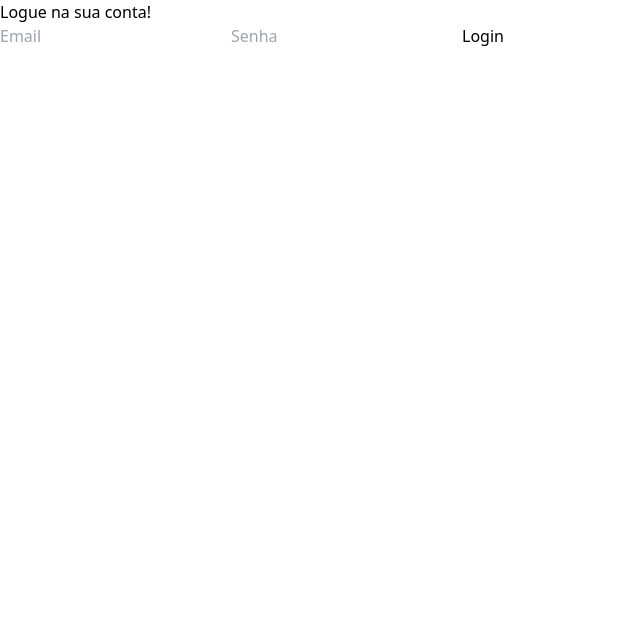
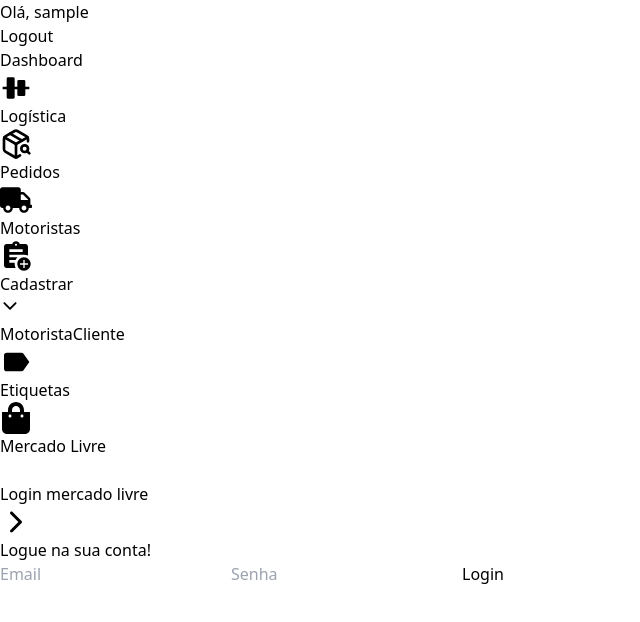
Before and after one commit to ErickSousa312/samu-front-end, a React (Vite) app: page /freemarket in a window 1280 px wide. Before the commit this address led to /. Shown: the top 622 px of the page, without its empty margins (0-640 px from the left). Built offline with nearby package versions, Linux system fonts and the light colour scheme; sample sign-in values are in the browser's storage.

Commit message:
feat: test free market redirect

```diff
--- /dev/null
+++ b/src/pages/mercadolivre/formAccess/index.tsx
@@ -0,0 +1,42 @@
+import { useForm} from 'react-hook-form';
+import axios from 'axios';
+
+
+interface LoginFormInputs {
+  email: string;
+  password: string;
+}
+
+const FormMarket = () => {
+  const { register, handleSubmit } = useForm<LoginFormInputs>();
+
+  const fetchData = async () => {
+    try {
+      const response = await axios.get('https://api.helpdesk-maraba.cloud/api-ml/login/');
+      console.log('Data:', response.data);
+    } catch (error) {
+      console.error('Error fetching data:', error);
+    }
+  };
+
+  return (
+        <div className="relative py-3 sm:w-96 mx-auto text-center">
+          <span className="text-2xl font-light text-gray-100">Logue na sua conta!</span>
+          <div className="mt-4 bg-[#161617] shadow-md rounded-lg text-left">
+            <div className="h-2 bg-amber-400 rounded-t-md"></div>
+            <form onSubmit={handleSubmit(fetchData)} className="px-8 py-6 ">
+              <div className='flex flex-col justify-center items-center gap-4'>
+                <input type="email" {...register('email')} placeholder="Email" className="w-full h-5 px-3 py-5 my-8  bg-transparent border-b hover:outline-none focus:outline-none" />
+
+                <input type="password" {...register('password')} placeholder="Senha" className="w-full h-5 mt6 px-3 py-5 bg-transparent border-b hover:outline-none focus:outline-none" />
+
+                <button type="submit" className="mt-4 bg-amber-500 text-white py-2 px-6 rounded-md hover:bg-amber-600 ">Login</button>
+              </div>
+            </form>
+          </div>
+        </div>
+
+  );
+};
+
+export default FormMarket;
--- /dev/null
+++ b/src/pages/mercadolivre/index.tsx
@@ -0,0 +1,16 @@
+import { Content, Header, SideBar } from '../../shared/components'
+import FormMarket from './formAccess'
+
+const FreeMarket = () => {
+  return (
+    <div className="flex flex-col h-screen w-screen">
+    <Header />
+    <div className="flex flex-row flex-grow">
+      <SideBar />
+      <Content title='Login mercado livre' content={<FormMarket />} />
+    </div>
+  </div>
+  )
+}
+
+export default FreeMarket
--- a/src/routes/index.tsx
+++ b/src/routes/index.tsx
@@ -2,6 +2,7 @@ import { BrowserRouter as Router, Routes, Route, Navigate } from 'react-router-d
 import { DriversPage, LabelsPage, LoginPage, LogisticPage, Orders, RegisterClientPage, RegisterDriverPage } from '../pages';
 import { AuthProvider } from '../shared/context';
 import ProtectedRoute from '../shared/components/protectRoute';
+import FreeMarket from '../pages/mercadolivre';
 
 const Routers = () => {
   return (
@@ -60,6 +61,15 @@ const Routers = () => {
         }
       />
 
+      <Route
+        path="freemarket"
+        element={
+          <ProtectedRoute roles={['admin', 'driver']}>
+            <FreeMarket />
+          </ProtectedRoute>
+        }
+      />
+
       <Route path="*" element={<Navigate to="/" />} />
     </Routes>
 
--- a/src/shared/components/sideBar/index.tsx
+++ b/src/shared/components/sideBar/index.tsx
@@ -2,7 +2,7 @@ import { useState } from 'react';
 import { Link } from 'react-router-dom';
 import { useAuth } from "../../context/AuthContext/AuthProvider";
 import { LuPackageSearch } from "react-icons/lu";
-import { FaTruck } from "react-icons/fa";
+import { FaTruck, FaShoppingBag } from "react-icons/fa";
 import { MdLabel } from "react-icons/md";
 import { BiSolidObjectsVerticalCenter } from "react-icons/bi";
 import SubMenu from "../submenu";
@@ -57,6 +57,15 @@ const SideBar = () => {
             >
               <MdLabel size={32} className="mr-3" />
               <span className="text-xl">Etiquetas</span>
+            </Link>
+          )}
+          {(user?.role === 'admin' || user?.role === 'driver') && (
+            <Link
+              to="/freemarket"
+              className="flex items-center p-4 hover:bg-amber-600 hover:text-black rounded-xl my-2 hover:font-bold duration-200 cursor-pointer"
+            >
+              <FaShoppingBag size={32} className="mr-3" />
+              <span className="text-xl">Mercado Livre</span>
             </Link>
           )}
         </ul>
@@ -125,6 +134,16 @@ const SideBar = () => {
                   <span className="text-xl">Etiquetas</span>
                 </Link>
               )}
+              {(user?.role === 'admin' || user?.role === 'driver') && (
+                <Link
+                  to="/freemarket"
+                  className="flex items-center p-4 hover:bg-amber-600 hover:text-black rounded-xl my-2 hover:font-bold duration-200 cursor-pointer"
+                >
+                  <FaShoppingBag size={32} className="mr-3" />
+                  <span className="text-xl">Mercado Livre</span>
+                </Link>
+              )}
+
             </ul>
           </div>
           )}
```
Also changed, not shown: src/pages/mercadolivre/orderListMercadoLivre/index.tsx (added).
